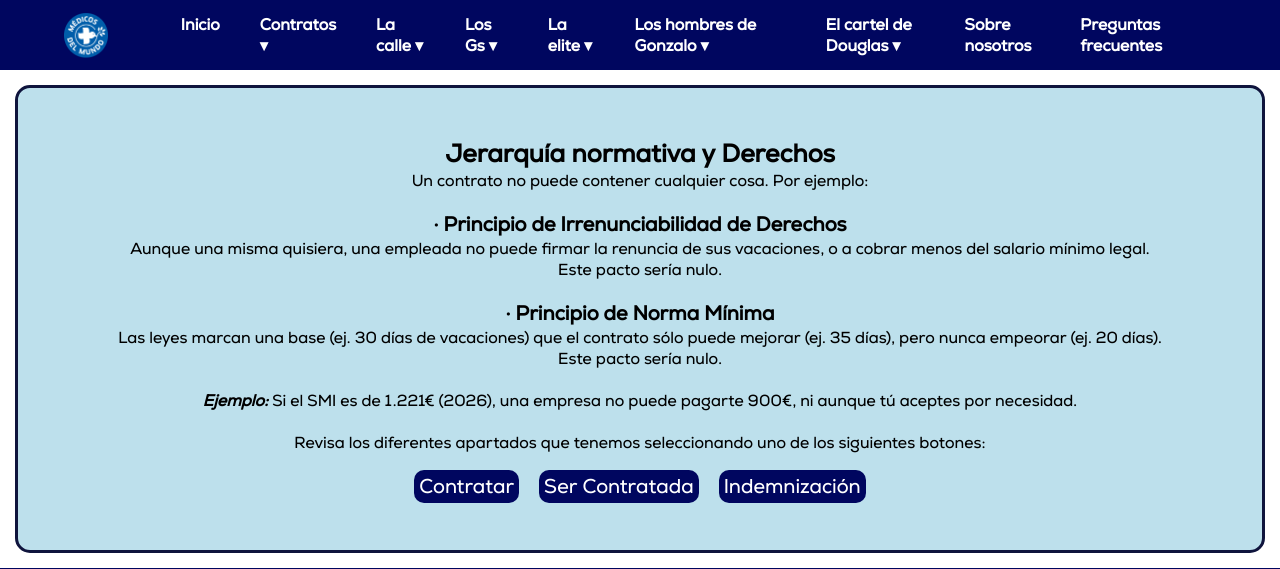
After one commit to ubedapau-cdfp/reto4-medicosdelmundo, a PHP site: page /prueba.php in a window 1280 px wide. The commit adds this page. Shown: the top 569 px of the page. Run offline with PHP 8.4, Linux system fonts and the light colour scheme.

Commit message:
Añadido: prueba.php, sercontratada.php, contratos.php, pruebas.css, fuentes para la página, modificación del header.php

```diff
--- a/codigo repetido/header.php
+++ b/codigo repetido/header.php
@@ -8,11 +8,10 @@
             <li><a href="#">Inicio</a></li>
 
             <li class="dropdown">
-                <a href="#">Lo real ▾</a>
+                <a href="#">Contratos ▾</a>
                 <ul>
-                    <li><a href="#">Curriculum</a></li>
-                    <li><a href="#">Trabajos</a></li>
-                    <li><a href="#">Trapicheos</a></li>
+                    <li><a href="#">Requisitos para la Relación Laboral</a></li>
+                    <li><a href="prueba.php">Jerarquía normativa y derechos</a></li>
                 </ul>
             </li>
 
@@ -65,6 +64,6 @@
 
     <section class="enlaces-derecha">
         <a href="#">Sobre nosotros</a>
-        <a href="#">Preguntas infrecuentemente frecuentes</a>
+        <a href="#">Preguntas frecuentes</a>
     </section>
 </header>
--- /dev/null
+++ b/prueba.css
@@ -0,0 +1,283 @@
+/* Fuente personalizada, para su uso en la página web. */
+@font-face {
+    font-family: 'Nexa Pro';
+    src: url('Fonts/NexaPro_Trial_Variable-Regular.ttf') format("truetype"), /* Source: Carpeta fonts, archivo. Formato TTF (TrueType Font) */
+         url('Fonts/NexaPro_Trial_Variable-Italic.ttf') format("truetype");
+  font-weight: normal; /* Peso de la fuente (la carga en su estado de defecto.)*/
+  font-style: normal; /* Estilo de la fuente normal (es decir, no es italic, o negrita.) */
+  font-display: swap; /* Pone el texto personalizado en cuanto se cargue en la página */
+}
+
+
+/* 1. Reset Total */
+* {
+    margin: 0;
+    padding: 0;
+    box-sizing: border-box;
+}
+
+body {
+    font-family: 'Nexa Pro', 'Segoe UI', sans-serif;
+}
+
+/* 2. Header: Contenedor principal */
+header {
+    display: flex;
+    align-items: center;
+    background-color: #00065f;
+    padding: 0 5%;
+    height: 70px;
+}
+
+/* 3. Logo: Tamaño controlado */
+header a.logo img {
+    height: 45px;
+    display: block;
+}
+
+/* 4. Menú: Posición "Centro-Izquierda" */
+nav {
+    margin-left: 5%;
+}
+
+nav ul {
+    list-style: none;
+    display: flex;
+    gap: 10px;
+}
+
+nav ul li {
+    position: relative;
+}
+
+nav ul li a {
+    color: white;
+    text-decoration: none;
+    padding: 25px 15px;
+    display: block;
+    font-weight: bold;
+}
+
+/* 5. Los enlaces de la derecha */
+.enlaces-derecha {
+    margin-left: auto;
+    display: flex;
+    gap: 20px;
+}
+
+.enlaces-derecha a {
+    color: white;
+    text-decoration: none;
+    font-weight: bold;
+}
+
+/* 6. Desplegable Corregido */
+nav ul li ul {
+    display: none;
+    position: absolute;
+    left: 0;
+    background-color: #00065f;
+    min-width: 160px;
+    box-shadow: 0px 5px 10px rgba(0,0,0,0.3);
+}
+
+nav ul li:hover ul {
+    display: block;
+}
+
+nav ul li ul li a {
+    padding: 12px 15px;
+    border-top: 1px solid rgba(255,255,255,0.1);
+}
+
+nav ul li ul li a:hover {
+    background-color: #007BFF;
+}
+
+/* 7. Footer: Estilo básico */
+.footer {
+    background-color: #00065f;
+    color: white;
+    padding: 20px 5%;
+}
+
+.footer-row {
+    display: flex;
+    justify-content: space-between;
+    align-items: center;
+    gap: 20px;
+    flex-wrap: wrap;
+    width: 100%;
+}
+
+/* 2. Dirección */
+.direccion-telefono {
+    display: flex;
+    flex-direction: column;
+    gap: 5px;
+    font-style: normal;
+    text-align: center;
+    font-weight: bold;
+}
+
+/* 3. Mapa */
+.map-container iframe {
+    display: block;
+    max-width: 100%;
+    border: 2px solid white;
+}
+
+/* 4. Correo / Contacto final */
+.contacto-final {
+    display: flex;
+    flex-direction: column;
+    align-items: flex-end;
+    gap: 10px;
+}
+
+.contacto-final p {
+    font-weight: bold;
+}
+
+.contacto-final a {
+    color: white;
+    text-decoration: none;
+}
+
+/* SECTION del contenido a enseñar en la página web */
+.contenidos{
+    background-color: #bde0ec; /* Color del fondo */
+    border-color: #0f143d; /* Color del border */
+    border-radius:15px; /* Redondeo del border */
+    border-style:solid; /* Cómo debe de estar el border (solid = normal) */
+    padding:50px; /* relleno */
+    margin:15px; /* margen */
+    text-align: center; /* texto al centro */
+}
+
+.contenidos b {
+    font-size: 25px;
+}
+
+.contenidos b.subtitulos{
+    font-size: 20px;
+}
+
+.contenidos b.ejemplos{
+    font-size: 15px;
+}
+
+.button{
+    background-color:#00065f;
+    color: white;
+    border-radius:10px;
+    font-size:20px;
+    padding:5px;
+    margin:10px;
+    text-decoration: none;
+}
+
+.button:hover{
+    background-color: #003d6e;
+}
+
+input[type=button], .opciones{
+    background-color:#00065f;
+    border-color:#0f143d;
+    color: white;
+    border-radius:10px;
+    font-size:15px;
+    padding:5px;
+    margin:10px;
+    border-style: solid;
+    font-family: 'Nexa Pro', 'Segoe UI', sans-serif;
+}
+
+input[type=button]:hover{
+    background-color: #003d6e;
+}
+
+
+/* VISTA DE TABLET */
+@media (max-width: 1024px) {
+
+    header {
+        flex-wrap: wrap;
+        height: auto;
+        padding: 15px 5%;
+    }
+
+    nav ul {
+        gap: 5px;
+    }
+
+    nav ul li a {
+        padding: 15px 10px;
+        font-size: 14px;
+    }
+
+    .footer-row {
+        flex-direction: column;
+        text-align: center;
+    }
+
+    .contacto-final {
+        align-items: center;
+    }
+}
+
+/* VISTA DE TELÉFONO MÓVIL */
+@media (max-width: 768px) {
+
+    header {
+        flex-direction: column;
+        align-items: flex-start;
+        gap: 10px;
+        height: auto;
+        padding: 15px;
+    }
+
+    nav {
+        width: 100%;
+        margin-left: 0;
+    }
+
+    nav ul {
+        flex-direction: column;
+        width: 100%;
+    }
+
+    nav ul li a {
+        padding: 12px;
+        width: 100%;
+    }
+
+    nav ul li ul {
+        position: static;
+        box-shadow: none;
+    }
+
+    .enlaces-derecha {
+        width: 100%;
+        justify-content: space-between;
+    }
+
+    .contenidos {
+        padding: 20px;
+        margin: 10px;
+    }
+
+    .footer-row {
+        flex-direction: column;
+        text-align: center;
+        gap: 30px;
+    }
+
+    .contacto-final {
+        align-items: center;
+    }
+
+    .direccion-telefono {
+        text-align: center;
+    }
+}
--- /dev/null
+++ b/prueba.php
@@ -0,0 +1,36 @@
+<!DOCTYPE html>
+<html lang="es">
+<head>
+<meta charset="UTF-8">
+<meta name="viewport" content="width=device-width, initial-scale=1.0">
+<title>Menú Lateral Funcional</title>
+<link rel="stylesheet" href="prueba.css">
+</head>
+<body>
+<?php include 'codigo repetido\header.php'; ?>
+<p>
+<section class="contenidos">
+    <p><b>Jerarquía normativa y Derechos</b></p>
+    <p>Un contrato no puede contener cualquier cosa. Por ejemplo:</p>
+    &nbsp; <!-- Non-Breaking Space. Proporciona saltos de línea, con un espacio. -->
+    <p><b class="subtitulos">· Principio de Irrenunciabilidad de Derechos</b></p>
+    <p>Aunque una misma quisiera, una empleada no puede firmar la renuncia de sus vacaciones, o a cobrar menos del salario mínimo legal.</p>
+    <p>Este pacto sería nulo.</p>
+    &nbsp; <!-- Non-Breaking Space. Proporciona saltos de línea, con un espacio. -->
+    <p><b class="subtitulos">· Principio de Norma Mínima</b></p>
+    <p>Las leyes marcan una base (ej. 30 días de vacaciones) que el contrato sólo puede mejorar (ej. 35 días), pero nunca empeorar (ej. 20 días).</p>
+    <p>Este pacto sería nulo.</p>
+    &nbsp;
+    <p><strong><i>Ejemplo:</strong></i> Si el SMI es de 1.221€ (2026), una empresa no puede pagarte 900€, ni aunque tú aceptes por necesidad.</p>
+    &nbsp;
+    <p>Revisa los diferentes apartados que tenemos seleccionando uno de los siguientes botones:</p>
+    &nbsp;
+    <div class="botonera">
+    <a href="#" class="button">Contratar</a><a href="sercontratada.php" class="button">Ser Contratada</a><a href="#" class="button">Indemnización</a>
+    </div>
+</section>
+<?php include 'codigo repetido\footer.php'; ?>
+
+
+</body>
+</html>
```
Also changed, not shown: contratos.php (added, +16 -0 lines), sercontratada.php (added, +41 -0 lines), Fonts/NexaPro_Trial_Variable-Italic.ttf (added), Fonts/NexaPro_Trial_Variable-Regular.ttf (added).
